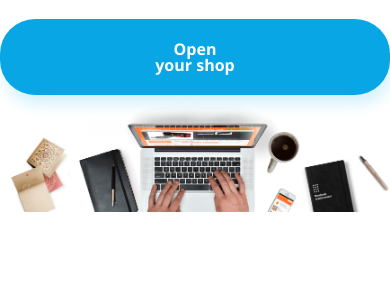
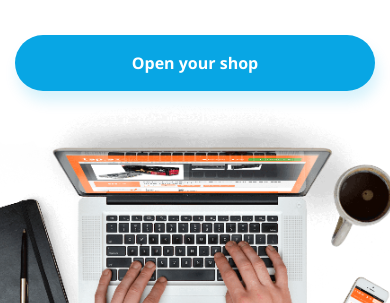
Before and after one commit to szmdm/workshop_01_2, a website: page index.html in a window 390 px wide. Shown: the part 304-607 px from the top of the page. Drawn offline with nearby package versions, Linux system fonts and the light colour scheme.

Commit message:
openings

```diff
--- a/scss/_button.scss
+++ b/scss/_button.scss
@@ -21,4 +21,9 @@
 }
 .btn--large {
   padding: 22px 155px;
+  @include mobile {
+    display: block;
+    padding: 20px 20px;
+    margin: 0 15px;
+  }
 }
--- a/scss/_opening.scss
+++ b/scss/_opening.scss
@@ -14,8 +14,17 @@
 .opening__heading {
   margin-top: 20px;
   margin-bottom: 38px;
+  @include mobile {
+    margin-left: 50px;
+    margin-right: 50px;
+  }
 }
 .opening__image {
   width: 100%;
   height: auto;
+  @include mobile {
+    width: 200%;
+    transform: translateX(-26%);
+
+  }
 }
```
Also changed, not shown: css/main.css, 1 other file.
